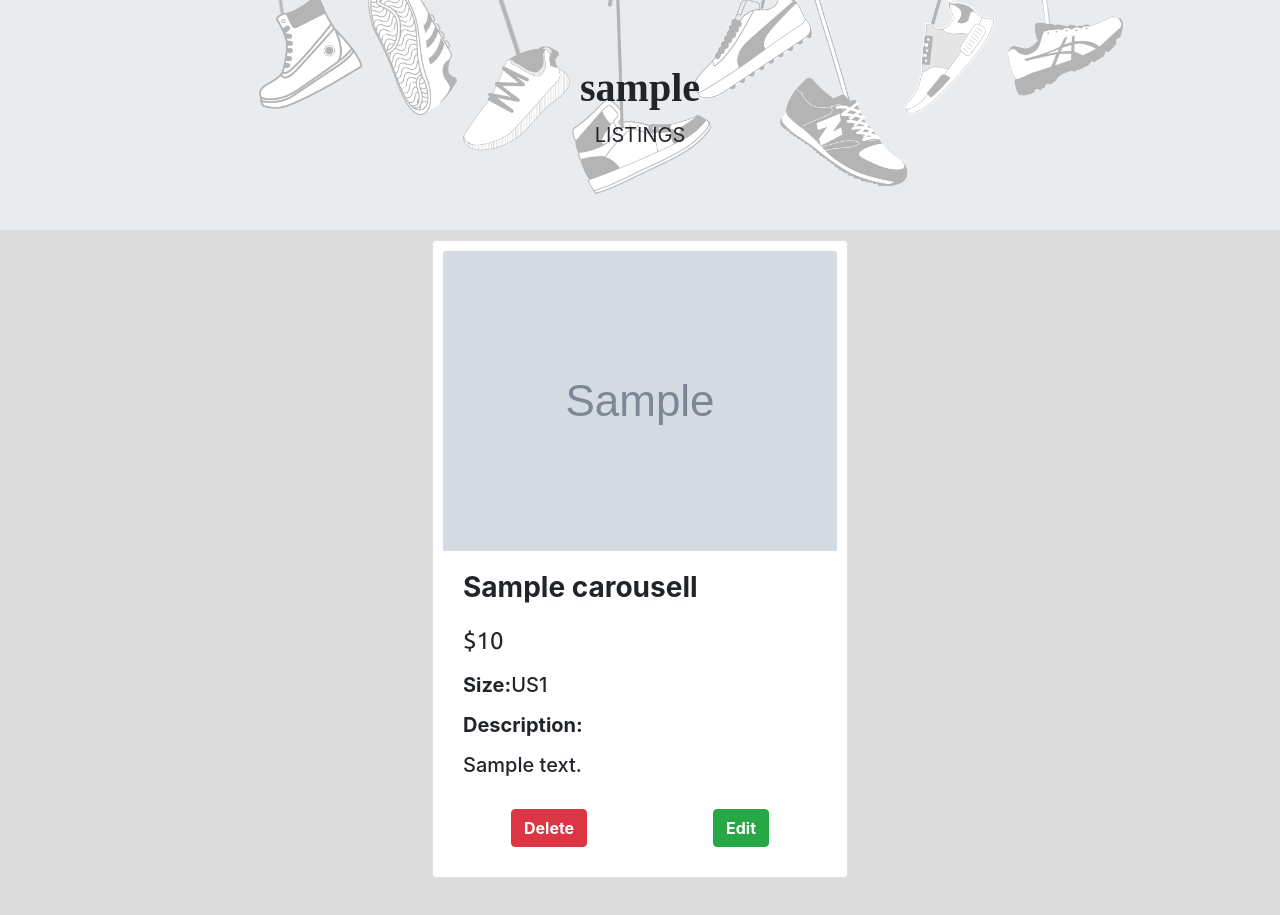
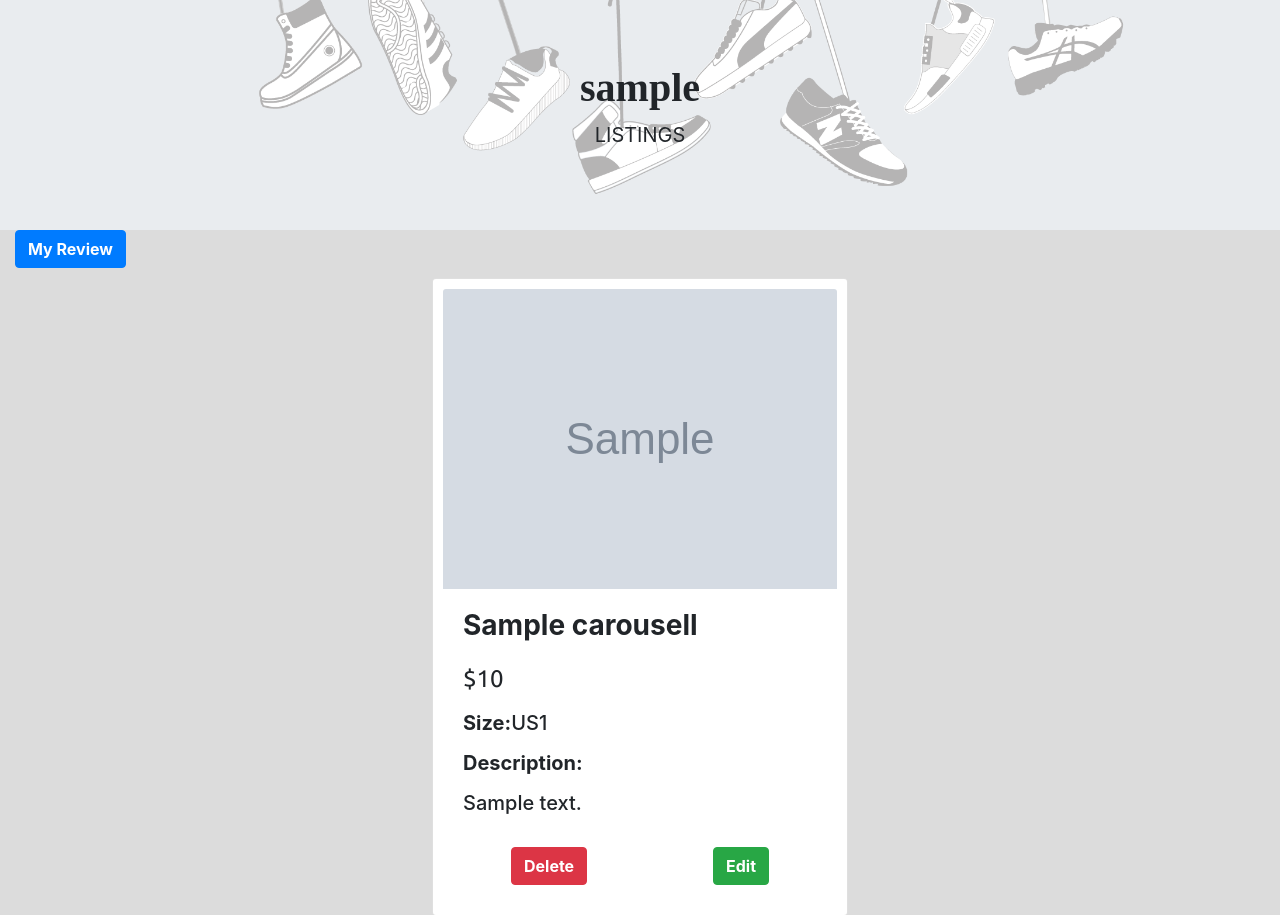
Before and after one commit to melvilleng/bnsmarketplace, a Flask app: a page that uses templates/my_listing.template.html in a window 1280 px wide. Shown: the part 84-999 px from the top of the page. Before the commit the page ends 961 px from the top, so only its background shows below. Run offline with Flask 2, Linux system fonts and the light colour scheme; a user stored in the database is signed in; grey boxes marked "Sample" are stand-in pictures; a database or web service that is not in the repository returns one stand-in record (values such as "Sample title"); some libraries are stand-ins or nearby versions; some web fonts are replaced.

Commit message:
add my review button on my listing

```diff
--- a/templates/my_listing.template.html
+++ b/templates/my_listing.template.html
@@ -12,11 +12,11 @@
 
 	<!--Start of Card-->
 	<section>
+        {%for p in product_post %}
+		<div class="container-fluid">
+        <a type="button" class="btn btn-primary" href="{{url_for('review',username=p.username)}}"><b>My Review</b></a>
+			<div class="card-deck">
 
-		<div class="container-fluid">
-
-			<div class="card-deck">
-				{%for p in product_post %}
 				<div class="card">
                 <div class="thumbnail">
 					<img class="card-img-top" src="{{p.image}}" alt="Card image cap">
```
